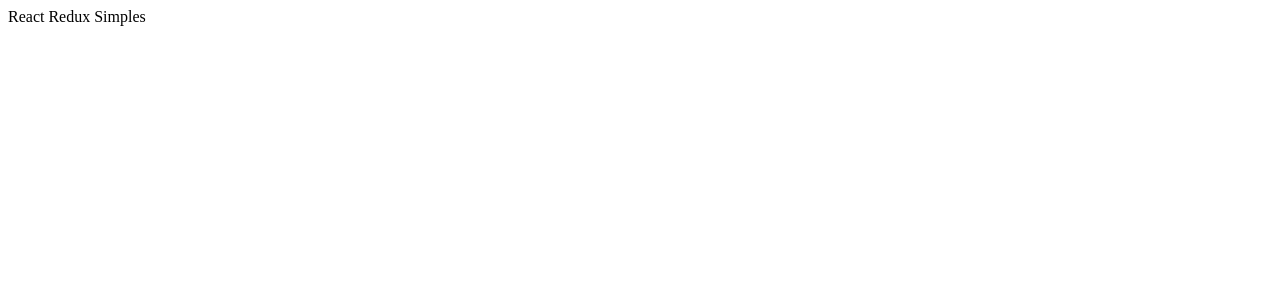
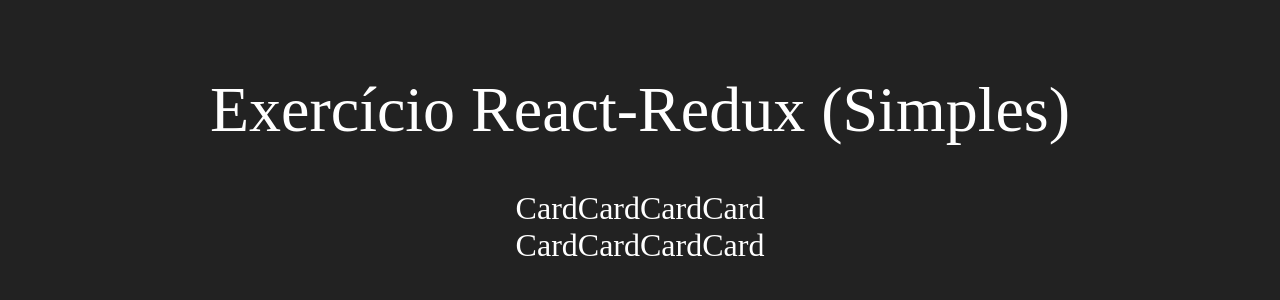
Before and after one commit to Rafael-doctom/redux-simples, a React (Create React App) app: page / in a window 1280 px wide. Shown: the top 300 px of the page. Built offline with nearby package versions, Linux system fonts and the light colour scheme.

Commit message:
114/399 criando projeto
configuração de pastas e estrutura inicial

```diff
--- a/package.json
+++ b/package.json
@@ -8,7 +8,9 @@
     "@testing-library/user-event": "^12.8.3",
     "react": "^17.0.2",
     "react-dom": "^17.0.2",
+    "react-redux": "^7.2.4",
     "react-scripts": "4.0.3",
+    "redux": "^4.1.0",
     "web-vitals": "^1.1.2"
   },
   "scripts": {
--- /dev/null
+++ b/src/App.css
@@ -0,0 +1,13 @@
+.App{
+    display: flex;
+    flex-direction: column;
+    align-items: center;
+}
+
+h1{
+    font-weight: 200;
+}
+
+.linha{
+    display: flex;
+}
--- a/src/App.js
+++ b/src/App.js
@@ -1,9 +1,23 @@
 import React from "react"
+import Card from "./components/Card";
+import "./App.css"
 
 function App() {
   return (
     <div className="App">
-      React Redux Simples
+      <h1>Exercício React-Redux (Simples)</h1>
+      <div className="linha">
+        <Card/>
+        <Card/>
+        <Card/>
+        <Card/>
+      </div>
+      <div className="linha">
+        <Card/>
+        <Card/>
+        <Card/>
+        <Card/>
+      </div>
     </div>
   );
 }
--- /dev/null
+++ b/src/components/Card.jsx
@@ -0,0 +1,11 @@
+/* eslint-disable import/no-anonymous-default-export */
+import React from "react"
+import "./Card.css"
+
+export default props => {
+    return (
+        <div>
+            Card
+        </div>
+    )
+}
--- /dev/null
+++ b/src/index.css
@@ -0,0 +1,7 @@
+body{
+    background-color: #222;
+    font-size: 2rem;
+    font-family: Oswald;
+    color: #fff;
+    margin: 30px;
+}
--- a/src/index.js
+++ b/src/index.js
@@ -1,6 +1,7 @@
 import React from 'react';
 import ReactDOM from 'react-dom';
 import App from './App';
+import "./index.css"
 
 ReactDOM.render(
     <App />,
```
Also changed, not shown: src/components/Card.css (added), 1 other file (tests, documents, lock files or other folders).
